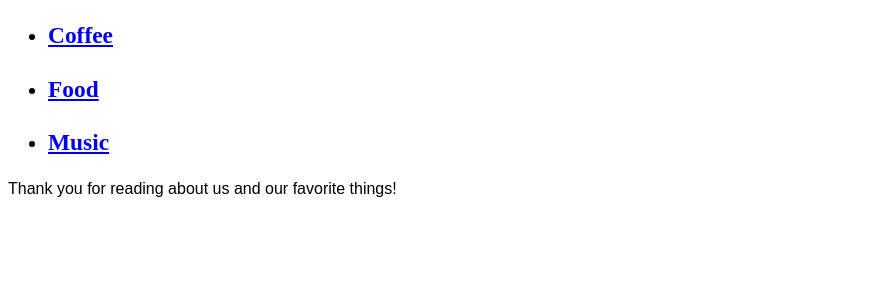
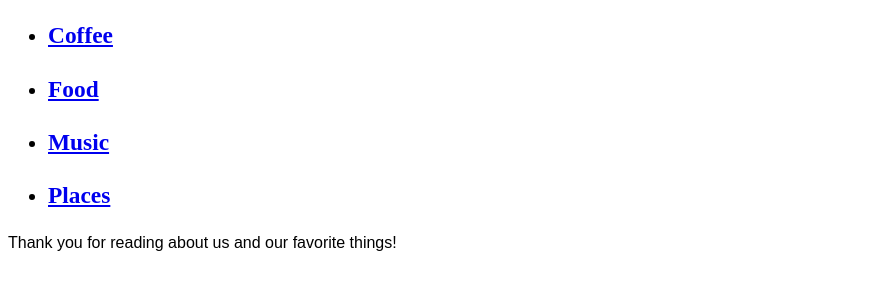
Before and after one commit to nathan-barrett/my-first-webpage, a plain HTML site: page index.html in a window 1280 px wide. Shown: the part 110-400 px from the top of the page, without its empty margins (0-876 px from the left). Drawn offline with Linux system fonts and the light colour scheme.

Commit message:
connected fplaces.html to index.html

```diff
--- a/index.html
+++ b/index.html
@@ -11,6 +11,7 @@
       <li><a href="coffee.html"><h3>Coffee</h3></a></li>
       <li><a href="food.html"><h3>Food</h3></a></li>
       <li><a href="music.html"><h3>Music</h3></a></li>
+      <li><a href="fplaces.html"><h3>Places</h3></a></li>
     </ul>
     <p>Thank you for reading about us and our favorite things!</p>
   </body>
```
